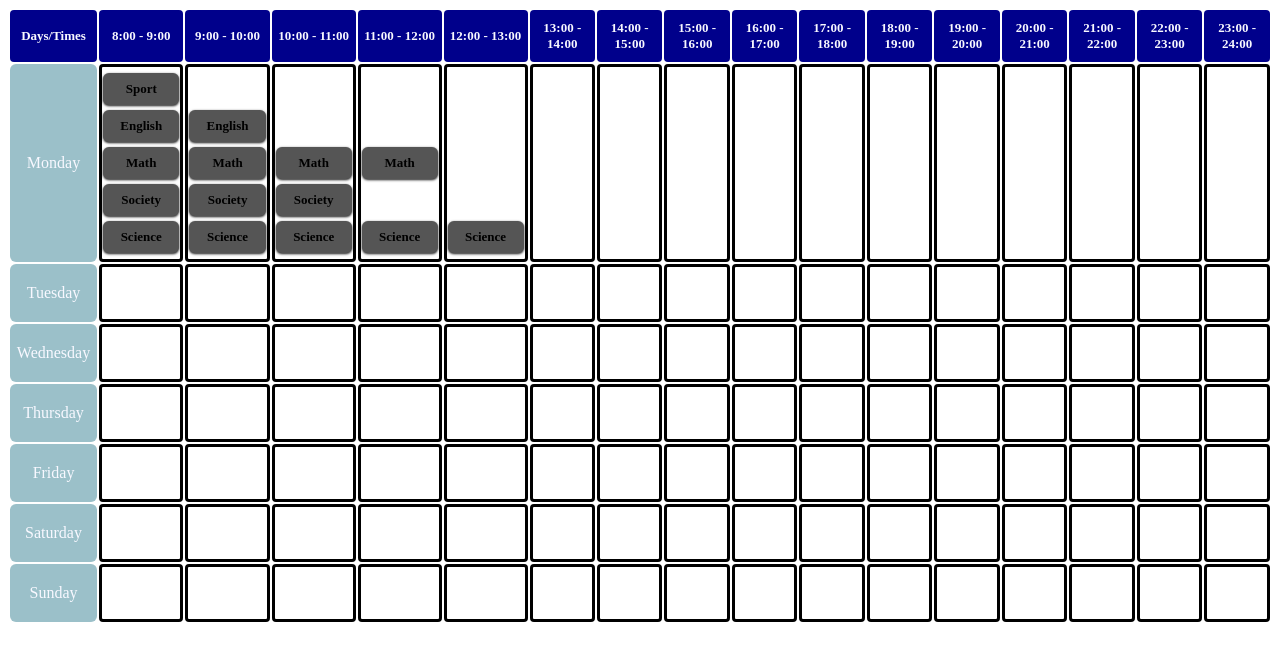
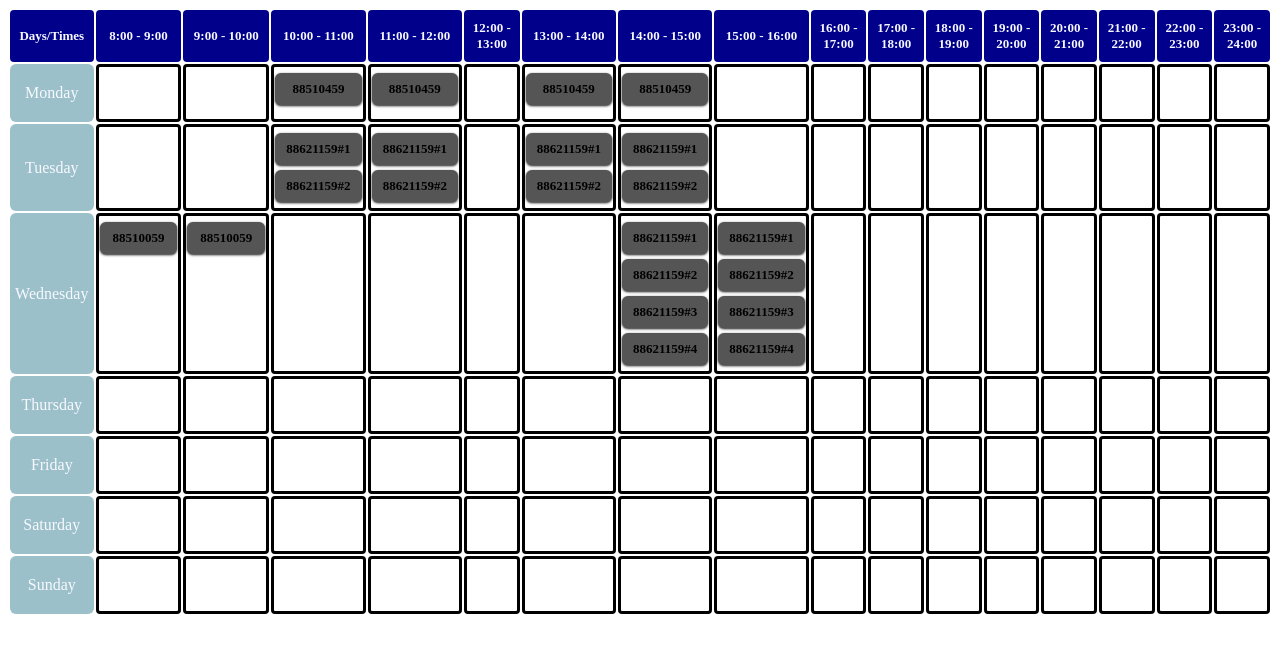
Before and after one commit to muchrm/ngx-dragdrop, an Angular app: page / in a window 1280 px wide. Shown: the top 660 px of the page. Built offline with nearby package versions, Linux system fonts and the light colour scheme.

Commit message:
update 1

```diff
--- a/src/app/app.component.ts
+++ b/src/app/app.component.ts
@@ -19,13 +19,29 @@ export class AppComponent {
     'mediumslateblue', 'royalblue', 'bisque', 'navajowhite', 'wheat', 'burlywood', 'tan', 'rosybrown', 'sandybrown',
     'goldenrod', 'darkgoldenrod', 'peru', 'chocolate', 'saddlebrown', 'sienna', 'brown'];
   dragulaTags = {
-    'Monday_8': [
-      { size: 1, data: 'Sport', color: '' },
-      { size: 2, data: 'English', color: '' },
-      { size: 4, data: 'Math', color: '' },
-      { size: 3, data: 'Society', color: '' },
-      { size: 5, data: 'Science', color: '' }
-    ]
+    'Monday_10': [
+      { size: 2, data: '88510459', color: '' },
+    ],
+    'Monday_13': [
+      { size: 2, data: '88510459', color: '' },
+    ],
+    'Tuesday_10':[
+      { size: 2, data: '88621159#1', color: '' },
+      { size: 2, data: '88621159#2', color: '' },
+    ],
+    'Tuesday_13': [
+      { size: 2, data: '88621159#1', color: '' },
+      { size: 2, data: '88621159#2', color: '' },
+    ],
+    'Wednesday_8': [
+      { size: 2, data: '88510059', color: '' }
+    ],
+    'Wednesday_14': [
+      { size: 2, data: '88621159#1', color: '' },
+      { size: 2, data: '88621159#2', color: '' },
+      { size: 2, data: '88621159#3', color: '' },
+      { size: 2, data: '88621159#4', color: '' }
+    ],
   };
   courseInTag = [];
 
@@ -115,4 +131,12 @@ export class AppComponent {
     }
     return max;
   }
+  getMaxSizeDay(day){
+    let max = 0;
+    this.times.forEach(time => {
+      const tag = this.getDropableTag(day, time);
+      max = this.dragulaTags[tag].length>max?this.dragulaTags[tag].length:max
+    });
+    return max;
+  }
 }
```
